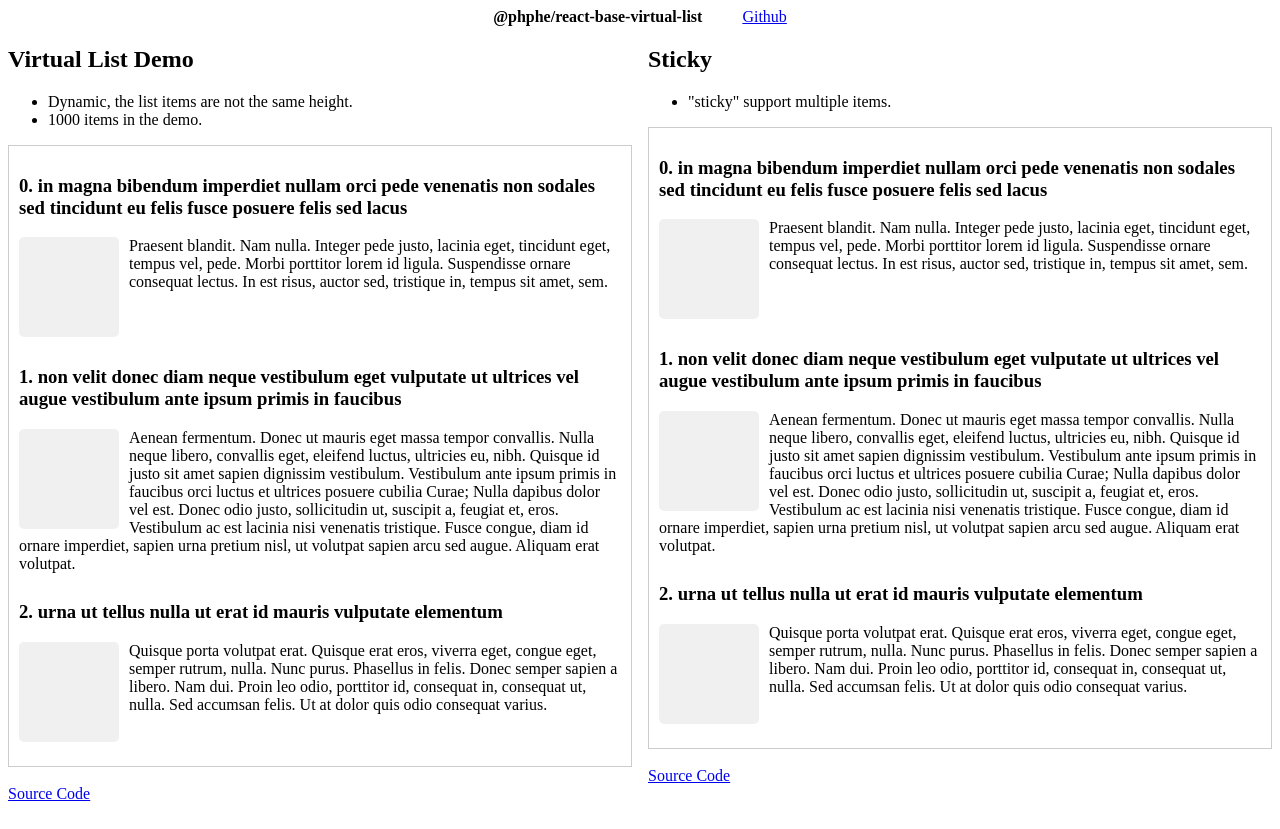
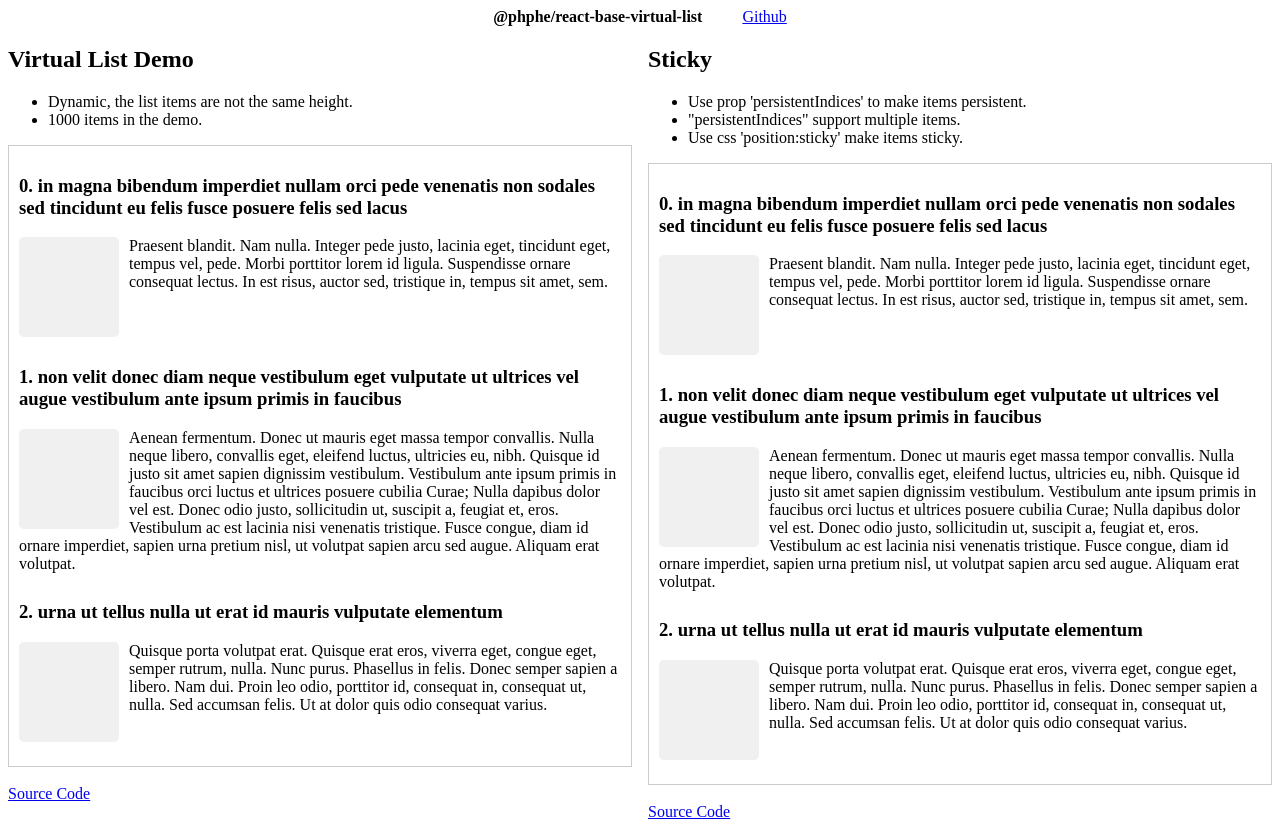
Before and after one commit to phphe/react-base-virtual-list, a React (Vite) app: page / in a window 1280 px wide. Built offline with nearby package versions, Linux system fonts and the light colour scheme.

Commit message:
feat: rename sticky to persistentIndices

```diff
--- a/src/VirtualList.tsx
+++ b/src/VirtualList.tsx
@@ -18,7 +18,7 @@ export type Props<ITEM> = {
   buffer?: number,
   items: ITEM[],
   renderItem: (item: ITEM, index: number) => ReactNode,
-  sticky?: number[], // index[]
+  persistentIndices?: number[], // index[]
   className?: string,
   style?: React.CSSProperties,
 } & OptionalKeys<typeof defaultProps>
@@ -65,8 +65,8 @@ export const VirtualList = forwardRef(function <ITEM>(
     endIndex = count - Math.floor(bottomSpace / itemSize)
   }
   const mainVisibleIndexes = Array.from({ length: endIndex - startIndex }, (_, index) => index + startIndex);
-  let visibleIndexes = mainVisibleIndexes.concat(props.sticky || [])
-  if (props.sticky?.length) {
+  let visibleIndexes = mainVisibleIndexes.concat(props.persistentIndices || [])
+  if (props.persistentIndices?.length) {
     visibleIndexes = [...new Set(visibleIndexes)].sort((a, b) => a - b)
   }
   const visible = visibleIndexes.map(i => props.items[i])
--- a/src/examples/sticky.tsx
+++ b/src/examples/sticky.tsx
@@ -5,12 +5,14 @@ export default function StickyExample() {
   return <>
     <h2>Sticky</h2>
     <ul>
-      <li>"sticky" support multiple items.</li>
+      <li>Use prop 'persistentIndices' to make items persistent.</li>
+      <li>"persistentIndices" support multiple items.</li>
+      <li>Use css 'position:sticky' make items sticky.</li>
     </ul>
     <VirtualList
       items={exampleData}
       style={{ height: '600px', border: '1px solid #ccc', padding: '10px' }}
-      sticky={[1]} // sticky the second item
+      persistentIndices={[1]} // sticky the second item
       renderItem={(item, index) => <div key={index} style={{ marginBottom: '10px', ...index === 1 && { position: 'sticky', top: 0, background: '#fff', zIndex: 2 } }}>
         <h3>{index}. {item.headline}</h3>
         <div>
```
